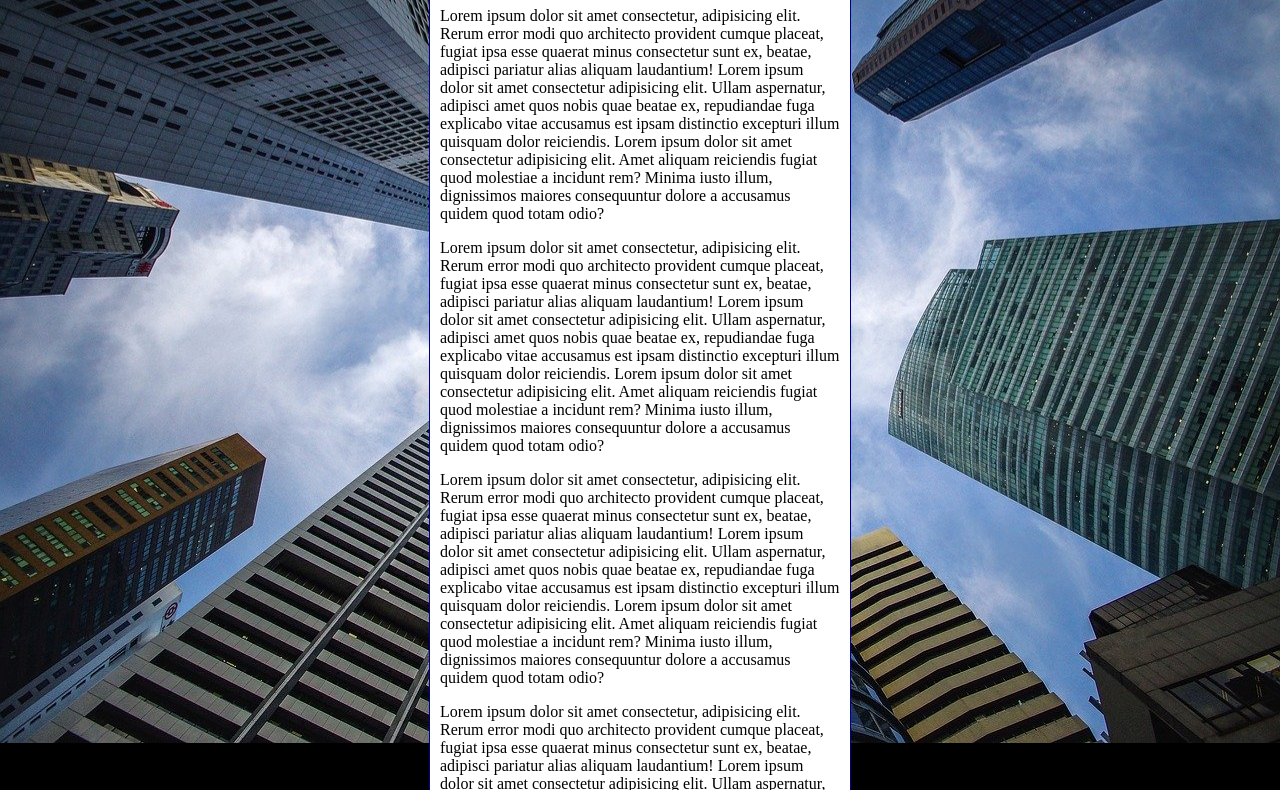
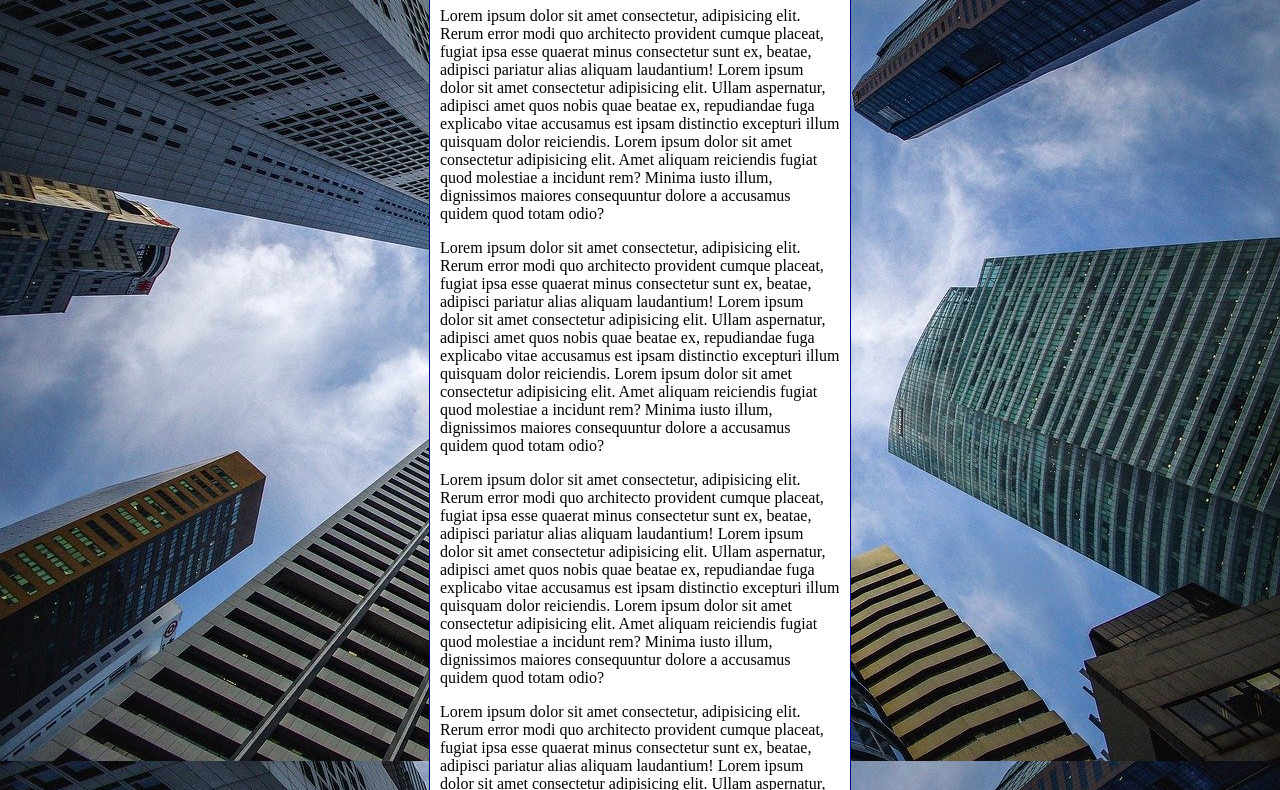
Before and after one commit to RodrigoStukas/html-css, a plain HTML site: page exercicios/Ex022 -/fundo006.html in a window 1280 px wide. Shown: the part 92-882 px from the top of the page. Drawn offline with Linux system fonts and the light colour scheme.

Commit message:
Update fundo006.html

```diff
--- a/exercicios/Ex022 -/fundo006.html
+++ b/exercicios/Ex022 -/fundo006.html
@@ -3,21 +3,27 @@
 <head>
     <meta charset="UTF-8">
     <meta name="viewport" content="width=device-width, initial-scale=1.0">
-    <title>Document</title>
+    <title>Fundo fixo de tela</title>
 </head>
 <style>
     body {
         height: 100vh;
-        background-color: black;
+        /* background-color: black;
         background-image: url(imagens/wallpaper002.jpg);
         background-position: center center;
         background-repeat: no-repeat;
+        background-size: cover;
+        background-attachment: fixed;
+
+        shorthand - background = color > image > position > repeat > [size] > attachment*/
+
+        background: black url(imagens/wallpaper002.jpg) center center no-repeat fixed;
         background-size: cover;
     }
 
 main {
     background-color: white;
-    width: 400px;
+    max-width: 400px;
     padding: 10px;
     margin: auto;
     border: 1px solid darkblue;
```
